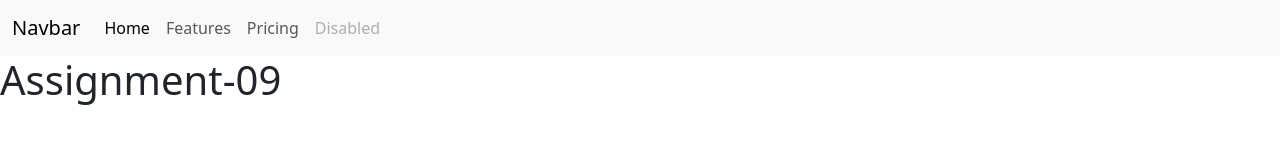
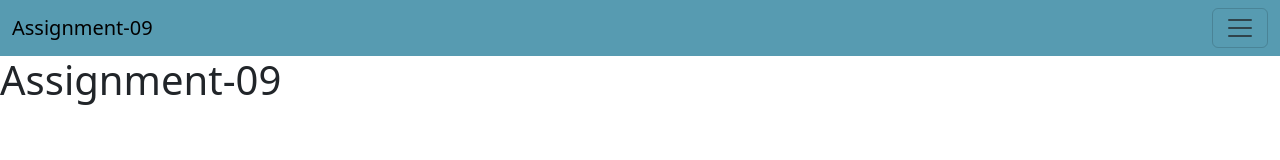
Before and after one commit to Phatfisher/MART341-WebDesign-Ma-Vang, a plain HTML site: page assignment-09/index.html in a window 1280 px wide. Drawn offline with nearby package versions, Linux system fonts and the light colour scheme.

Commit message:
color fixes for nav bar.

```diff
--- a/assignment-09/index.html
+++ b/assignment-09/index.html
@@ -6,18 +6,17 @@
         <meta name="viewport" content="width=device-width, initial-scale=1">
         <link href="https://cdn.jsdelivr.net/npm/bootstrap@5.3.0-alpha1/dist/css/bootstrap.min.css" rel="stylesheet" integrity="sha384-GLhlTQ8iRABdZLl6O3oVMWSktQOp6b7In1Zl3/Jr59b6EGGoI1aFkw7cmDA6j6gD" crossorigin="anonymous">
         <title>Assignment-09</title>
-        <nav class="navbar navbar-expand-lg bg-body-tertiary">
+        <nav class="navbar navbar-light" style="background-color: #579BB1;">
             <div class="container-fluid">
-              <a class="navbar-brand" href="#">Navbar</a>
+              <a class="navbar-brand" href="#">Assignment-09</a>
               <button class="navbar-toggler" type="button" data-bs-toggle="collapse" data-bs-target="#navbarNavAltMarkup" aria-controls="navbarNavAltMarkup" aria-expanded="false" aria-label="Toggle navigation">
                 <span class="navbar-toggler-icon"></span>
               </button>
               <div class="collapse navbar-collapse" id="navbarNavAltMarkup">
                 <div class="navbar-nav">
                   <a class="nav-link active" aria-current="page" href="#">Home</a>
-                  <a class="nav-link" href="#">Features</a>
-                  <a class="nav-link" href="#">Pricing</a>
-                  <a class="nav-link disabled">Disabled</a>
+                  <a class="nav-link" href="./about.html">About</a>
+                  <a class="nav-link" href="./contact.html">Contact</a>
                 </div>
               </div>
             </div>
```
Also changed, not shown: assignment-09/about.html (added), assignment-09/contact.html (added).
